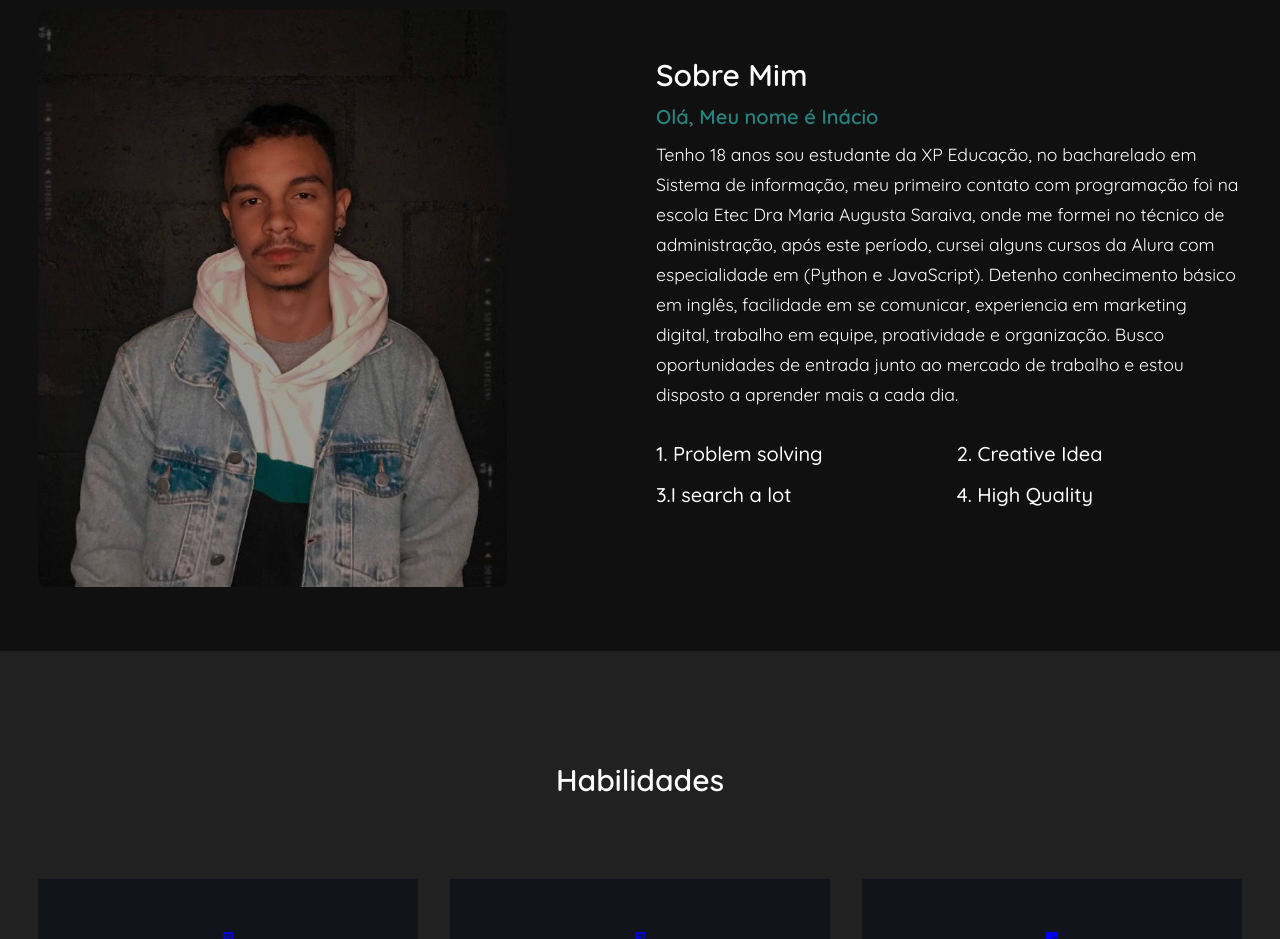
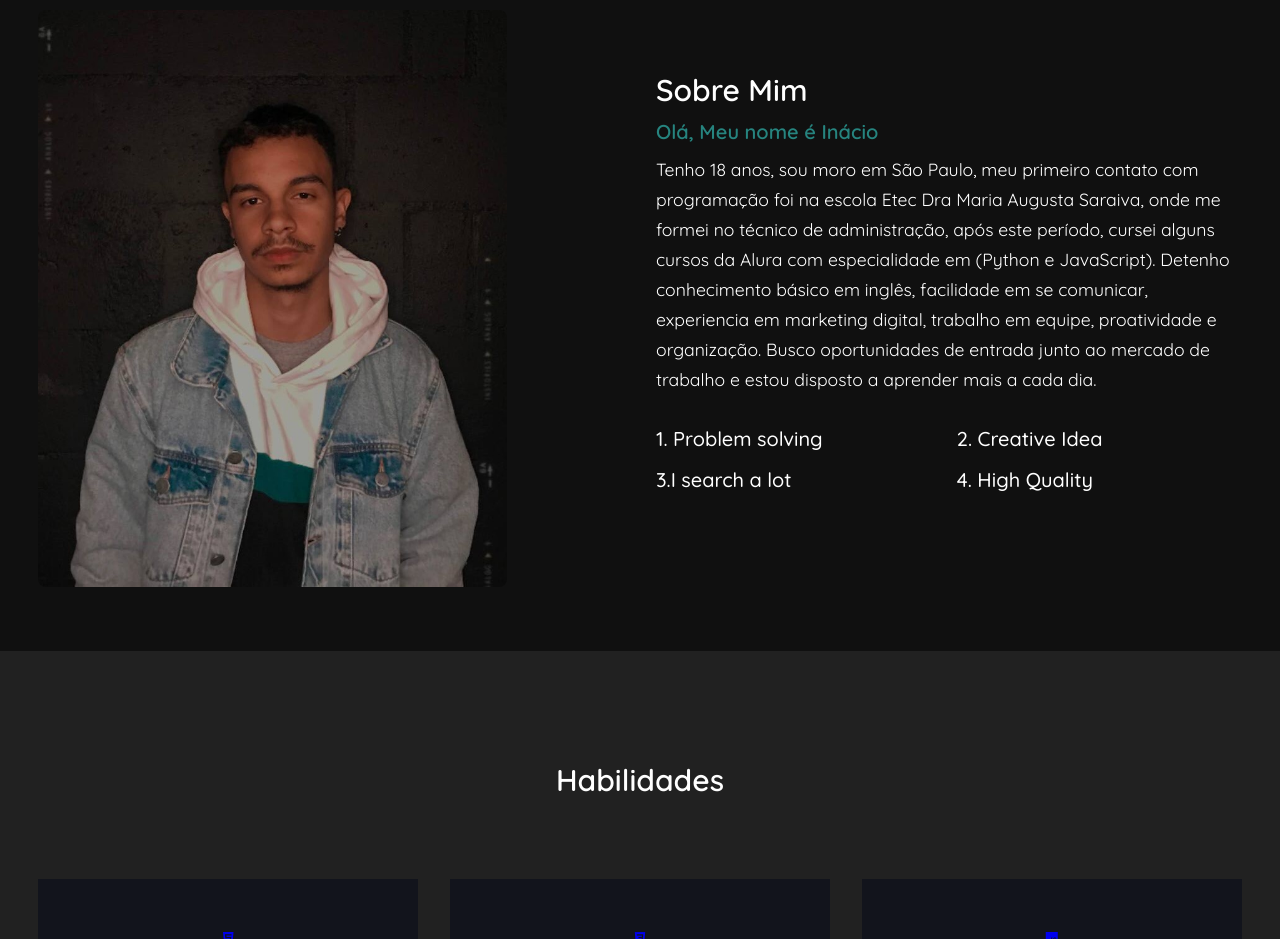
Before and after one commit to InacioBrI/Portfolio, a plain HTML site: page Index.html in a window 1280 px wide. Shown: the part 900-1839 px from the top of the page. Drawn offline with nearby package versions, Linux system fonts and the light colour scheme.

Commit message:
Sobre mim mudou

```diff
--- a/Index.html
+++ b/Index.html
@@ -61,7 +61,7 @@
         <div class="about-text">
             <h2>Sobre Mim</h2>
             <h4>Olá, Meu nome é Inácio</h4>
-            <p>Tenho 18 anos sou estudante da XP Educação, no bacharelado em Sistema de informação, meu primeiro contato com programação foi na escola Etec Dra Maria Augusta Saraiva, onde me formei no técnico de administração, após este período, cursei alguns cursos da Alura com  especialidade em (Python e JavaScript). Detenho conhecimento básico em inglês, facilidade em se comunicar, experiencia em marketing digital, trabalho em equipe, proatividade e organização. Busco oportunidades de entrada junto ao mercado de trabalho e estou disposto a aprender mais a cada dia.</p>
+            <p>Tenho 18 anos, sou moro em São Paulo, meu primeiro contato com programação foi na escola Etec Dra Maria Augusta Saraiva, onde me formei no técnico de administração, após este período, cursei alguns cursos da Alura com  especialidade em (Python e JavaScript). Detenho conhecimento básico em inglês, facilidade em se comunicar, experiencia em marketing digital, trabalho em equipe, proatividade e organização. Busco oportunidades de entrada junto ao mercado de trabalho e estou disposto a aprender mais a cada dia.</p>
             <div class="habilite">
                 <div class="about-in-">
                     <h5>1. Problem solving</h5>
```
